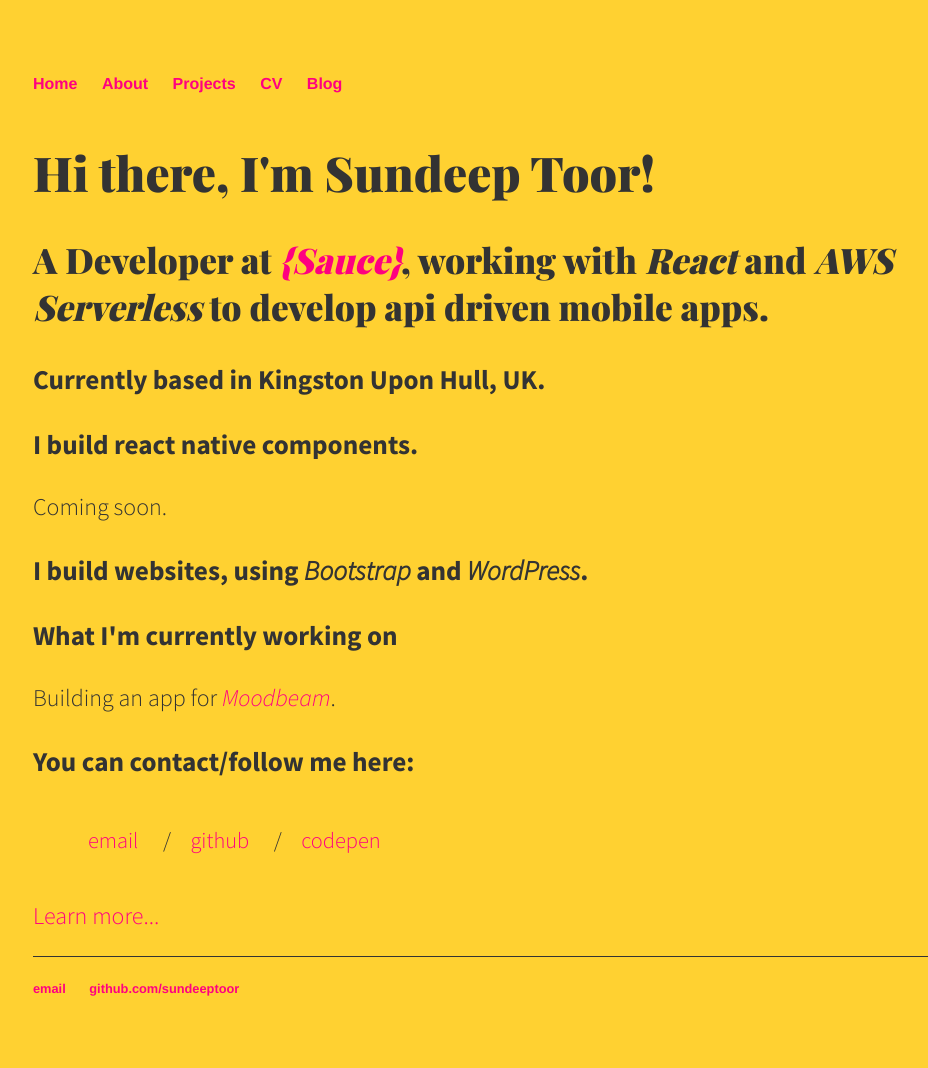
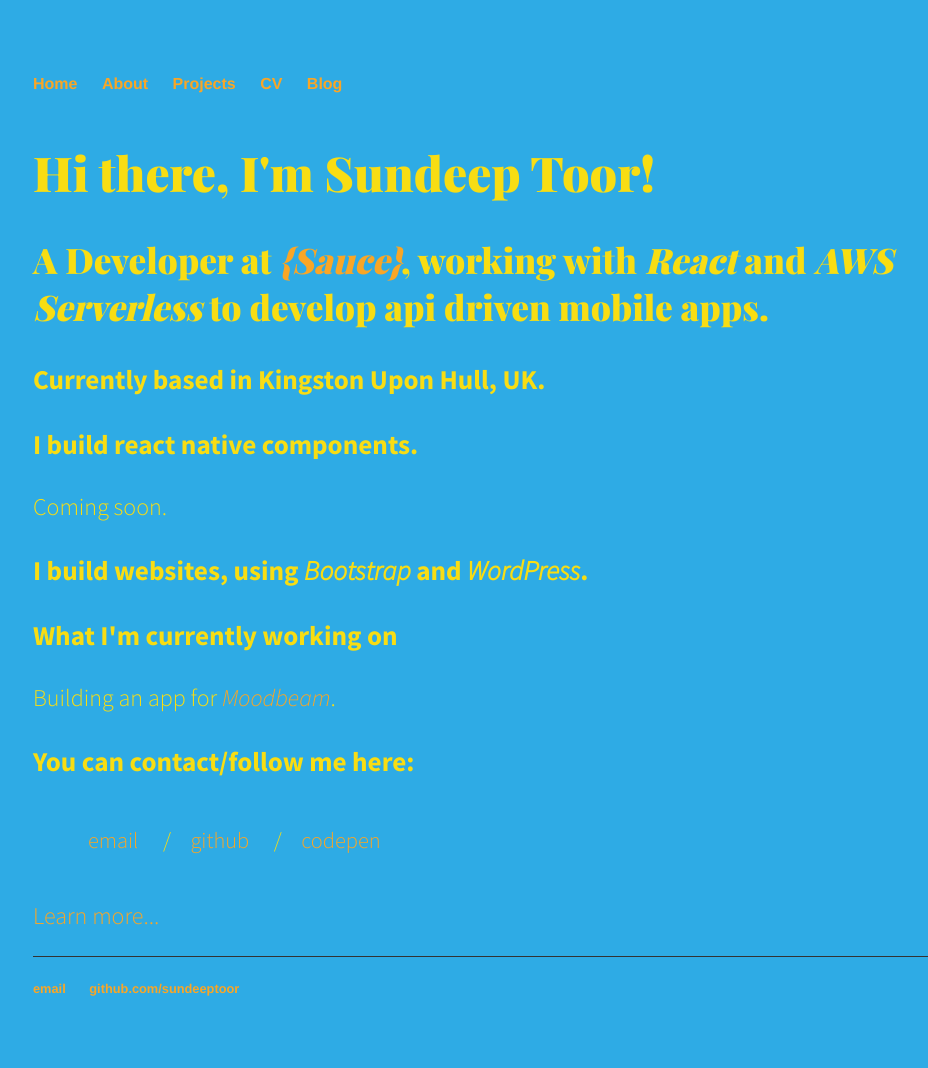
Before and after one commit to SundeepToor/sundeeptoor.github.io, a Jekyll site: the page built from index.html, in a window 1280 px wide. Shown: the whole page, without its empty margins (159-1087 px from the left). Built offline with Jekyll 4.4.1, drawn with Linux system fonts in a browser that asks for light colours.

Commit message:
Update main.css

```diff
--- a/css/main.css
+++ b/css/main.css
@@ -2,8 +2,8 @@
 body {
     margin: 60px auto;
     width: 70%;
-    background-color: #ffd131;
-    color: #333;
+    background-color: #2eabe5;
+    color: #f8dd13;
     font-family: 'Source Sans Pro', sans-serif;
 }
 
@@ -32,11 +32,11 @@
 }
 a {
     text-decoration: none;
-    color: #ff0080;
+    color: #f9a626;
     padding-bottom: 10px;
 }
 a:hover {
-    border-bottom: 3px solid #ff0080;
+    border-bottom: 3px solid #f9a626;
 }
 .cv p a:hover{
     border-bottom: none;
@@ -44,29 +44,29 @@
 h1 {
     font-size: 3em;
     font-family: 'Playfair Display', serif;
-    color: #333;
+    color: #f8dd13;
 }
 h2{
     font-size: 2.2em;
     font-family: 'Playfair Display', serif;
-    color: #333;
+    color: #f8dd13;
 }
 h3{
     font-size: 1.7em;
     line-height: 1.4em;
-    color: #333;
+    color: #f8dd13;
 }
 p {
     font-size: 1.5em;
     line-height: 1.4em;
-    color: #333;
+    color: #f8dd13;
 }
 footer {
     border-top: 1px solid #333;
     font-size: .8em;
 }
 hr{
-    border-color: #333;
+    border-color: #f8dd13;
 }
 
 ul.posts {
```
